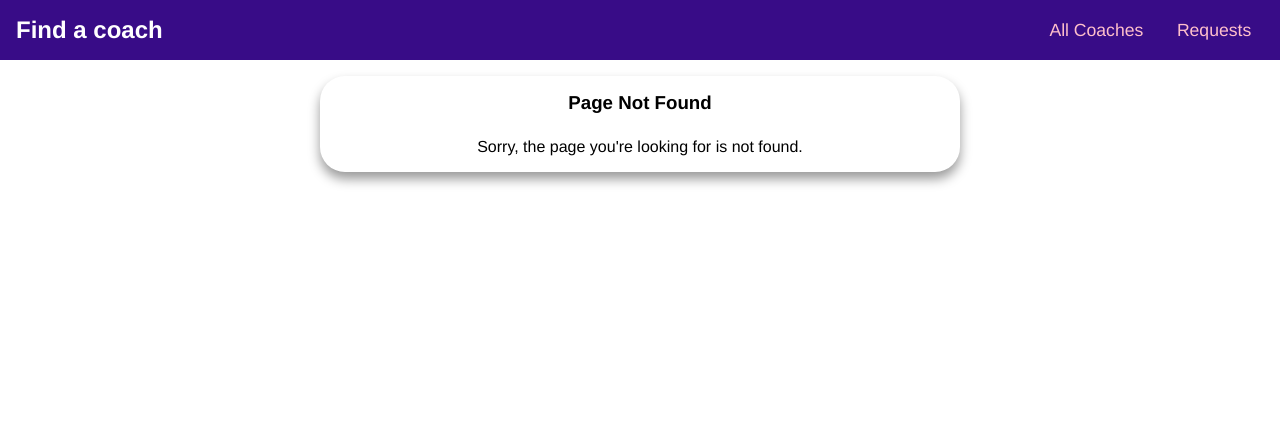
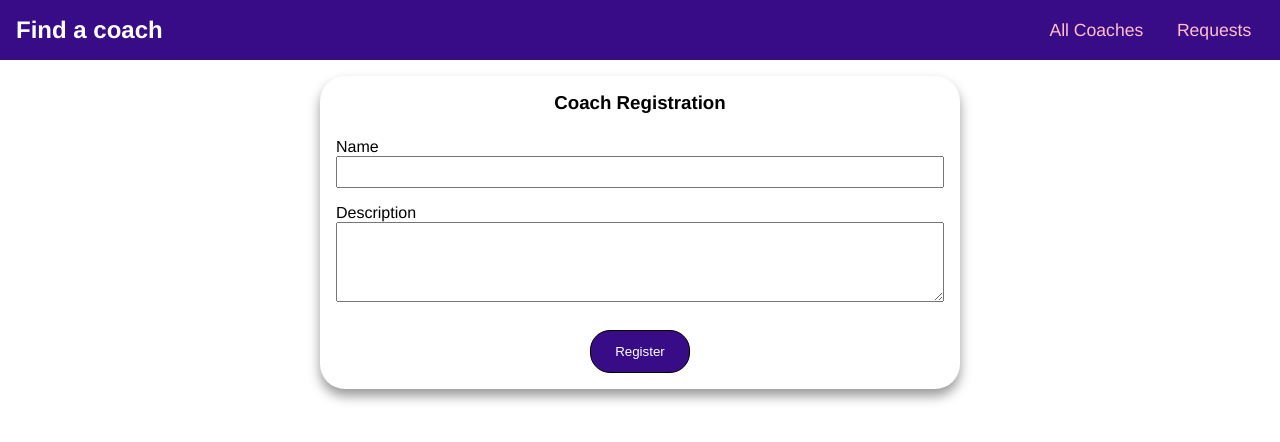
Before and after one commit to egulhan/vuejs3-practice-coach-finder-app, a Vue app: page /register in a window 1280 px wide. Before the commit this address had no page. Shown: the top 442 px of the page. Built offline with nearby package versions, Linux system fonts and the light colour scheme.

Commit message:
- create a base page component - add coach registration page (incomplete)

```diff
--- a/src/assets/css/scss/coach/contact-list-page.scss
+++ b/src/assets/css/scss/coach/contact-list-page.scss
@@ -12,4 +12,9 @@
       }
     }
   }
+
+  .action-buttons {
+    display: flex;
+    justify-content: space-between;
+  }
 }
--- /dev/null
+++ b/src/components/ui/BasePage.vue
@@ -0,0 +1,25 @@
+<template>
+  <base-card>
+    <h3>{{ title }}</h3>
+    <slot></slot>
+  </base-card>
+</template>
+
+<script>
+export default {
+  name: "BasePage",
+  props: {
+    title: {
+      type: String,
+      required: true,
+    }
+  },
+}
+</script>
+
+<style lang="scss" scoped>
+h3 {
+  text-align: center;
+  margin-bottom: 1.5rem;
+}
+</style>
--- a/src/main.js
+++ b/src/main.js
@@ -4,6 +4,7 @@ import store from './store';
 import router from "@/router";
 import BaseBadge from "@/components/ui/BaseBadge";
 import BaseCard from "@/components/ui/BaseCard";
+import BasePage from "@/components/ui/BasePage";
 
 const app = createApp(App);
 
@@ -11,5 +12,6 @@ app.use(router);
 app.use(store);
 app.component('base-badge', BaseBadge);
 app.component('base-card', BaseCard);
+app.component('base-page', BasePage);
 
 app.mount('#app');
--- a/src/pages/CoachList.vue
+++ b/src/pages/CoachList.vue
@@ -25,7 +25,10 @@
     </base-card>
 
     <base-card id="coach-list">
-      <button @click="refresh">Refresh</button>
+      <section class="action-buttons">
+        <button @click="refresh">Refresh</button>
+        <button @click="$router.push({name:'register'})" class="purple-d">Register as a Coach</button>
+      </section>
 
       <the-loading :is-loading="loading"></the-loading>
 
@@ -78,6 +81,9 @@ export default {
 
       // this.coaches = this.$store.getters['coach/coaches'](areas);
       this.getCoaches(areas);
+    },
+    register(){
+
     }
   },
   created() {
--- /dev/null
+++ b/src/pages/CoachRegistration.vue
@@ -0,0 +1,56 @@
+<template>
+  <base-page title="Coach Registration">
+    <form @submit.prevent="submitForm">
+      <div class="input-group" :class="{invalid: !form.name.isValid}">
+        <label for="name">Name</label>
+        <input type="text" id="name" v-model.trim="form.name.val">
+        <p v-if="!form.name.isValid" class="error-message">{{ form.name.errMsg }}</p>
+      </div>
+      <div class="input-group" :class="{invalid: !form.description.isValid}">
+        <label for="description">Description</label>
+        <textarea v-model.trim="form.description.val"></textarea>
+        <p v-if="!form.description.isValid" class="error-message">{{ form.description.errMsg }}</p>
+      </div>
+
+      <div class="action-buttons">
+        <button class="purple-d" type="submit">Register</button>
+      </div>
+    </form>
+
+    <p v-if="!isFormValid">Please fix the above form errors.</p>
+  </base-page>
+</template>
+
+<script>
+export default {
+  name: "CoachRegistration",
+  data() {
+    return {
+      isFormValid: true,
+      form: {
+        name: {
+          isValid: true,
+          errMsg: null,
+        },
+        description: {
+          isValid: true,
+          errMsg: null,
+        },
+      }
+    };
+  },
+  methods:{
+    submitForm(){
+
+    }
+  }
+}
+</script>
+
+<style scoped>
+.action-buttons {
+  display: flex;
+  justify-content: center;
+  margin-top: 1.5rem;
+}
+</style>
--- a/src/router.js
+++ b/src/router.js
@@ -4,6 +4,7 @@ import ContactCoach from "@/pages/ContactCoach";
 import CoachDetails from "@/pages/CoachDetails";
 import NotFound from "@/pages/NotFound";
 import {createRouter, createWebHistory} from "vue-router";
+import CoachRegistration from "@/pages/CoachRegistration";
 
 const routes = [
     {path: '/', name: 'home', redirect: '/coaches'},
@@ -17,6 +18,7 @@ const routes = [
         ]
     },
     {path: '/requests', name: 'requests', component: RequestList},
+    {path: '/register', name: 'register', component: CoachRegistration},
     {path: '/:pathMatch(.*)*', name: 'not-found', component: NotFound},
 ];
 
```
